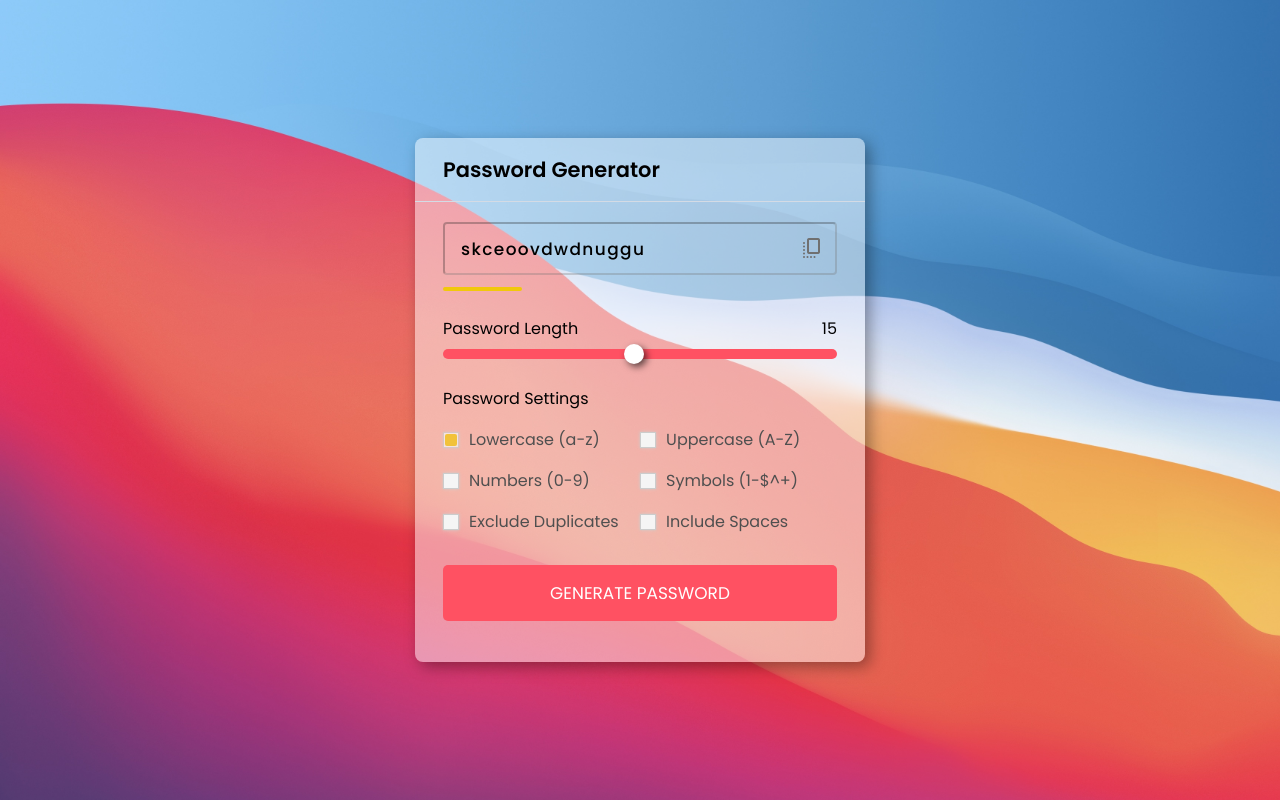
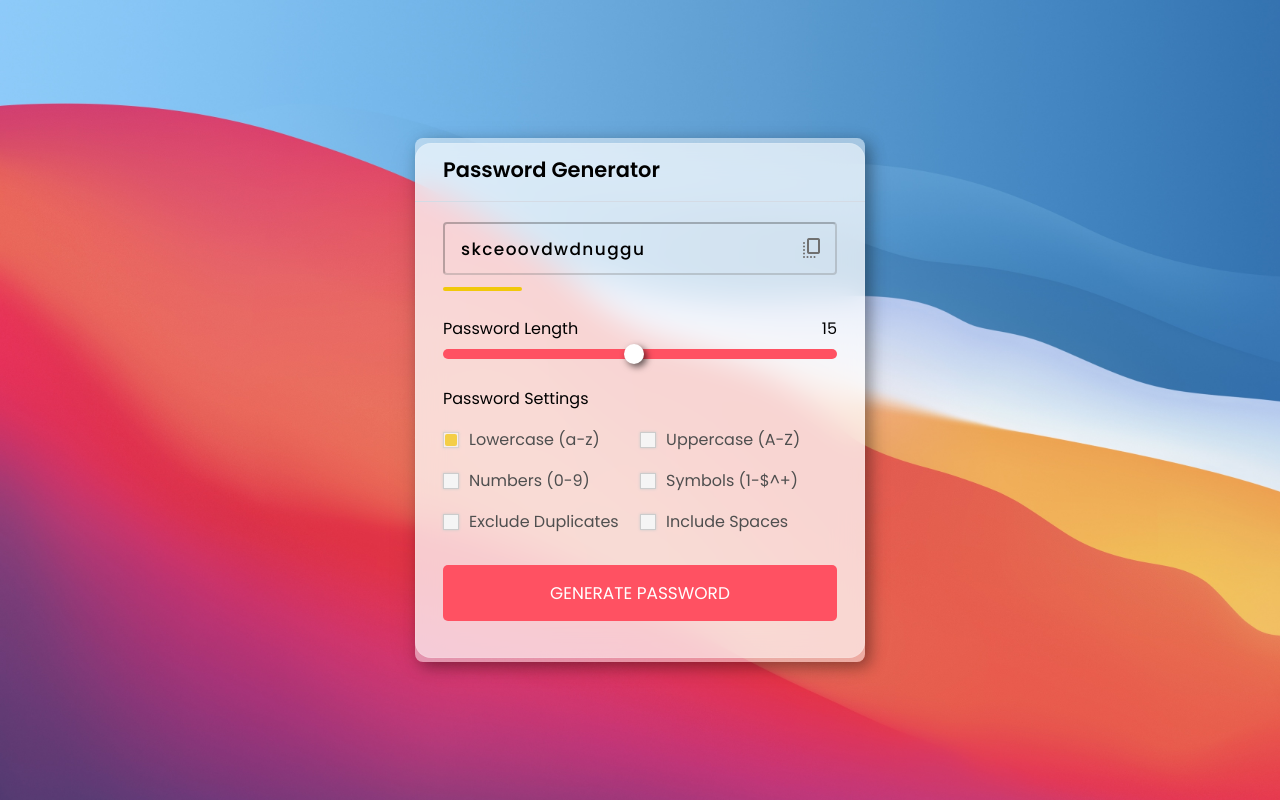
Before and after one commit to akossz01/password-generator, a plain HTML site: page index.html in a window 1280 px wide. Drawn offline with nearby package versions, Linux system fonts and the light colour scheme.

Commit message:
Glass Morphism

```diff
--- a/style.css
+++ b/style.css
@@ -18,9 +18,18 @@ body{
 
 .blured{
     width: 450px;
+    height: 515px;
     border-radius: 8px;
-    background: white;
     position: relative;
+    /* filter: blur(5px) brightness(1);
+    background-image: url("bg.jpg"); */
+
+    background: rgba(255, 255, 255, 0.5);
+    border-radius: 16px;
+    box-shadow: 0 4px 30px rgba(0, 0, 0, 0.1);
+    backdrop-filter: blur(15px);
+    -webkit-backdrop-filter: blur(15px);
+    border: 1px solid rgba(255, 255, 255, 0.1);
 }
 
 .container{
@@ -29,7 +38,6 @@ body{
     border-radius: 8px;
     box-shadow: 5px 5px 15px rgba(0, 0, 0, 0.356);
     position: absolute;
-
 }
 
 .container h2{
```
